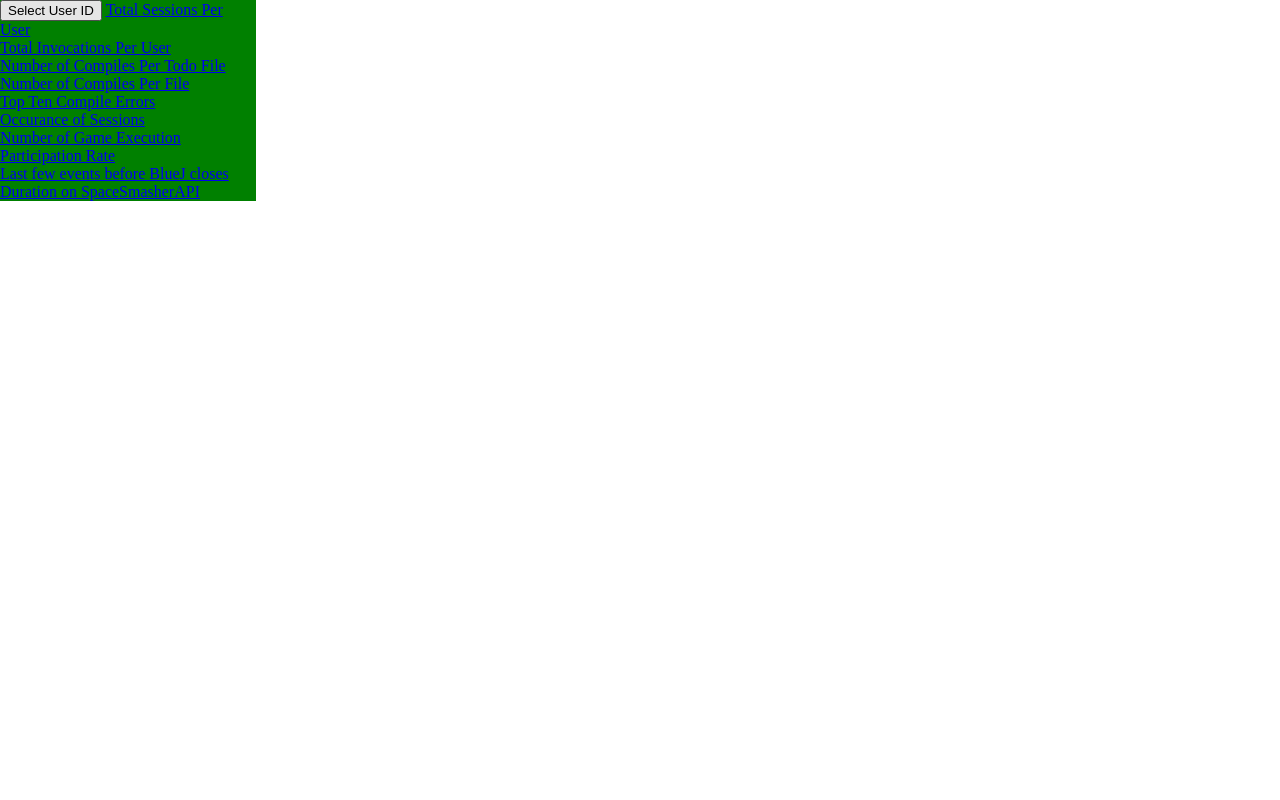
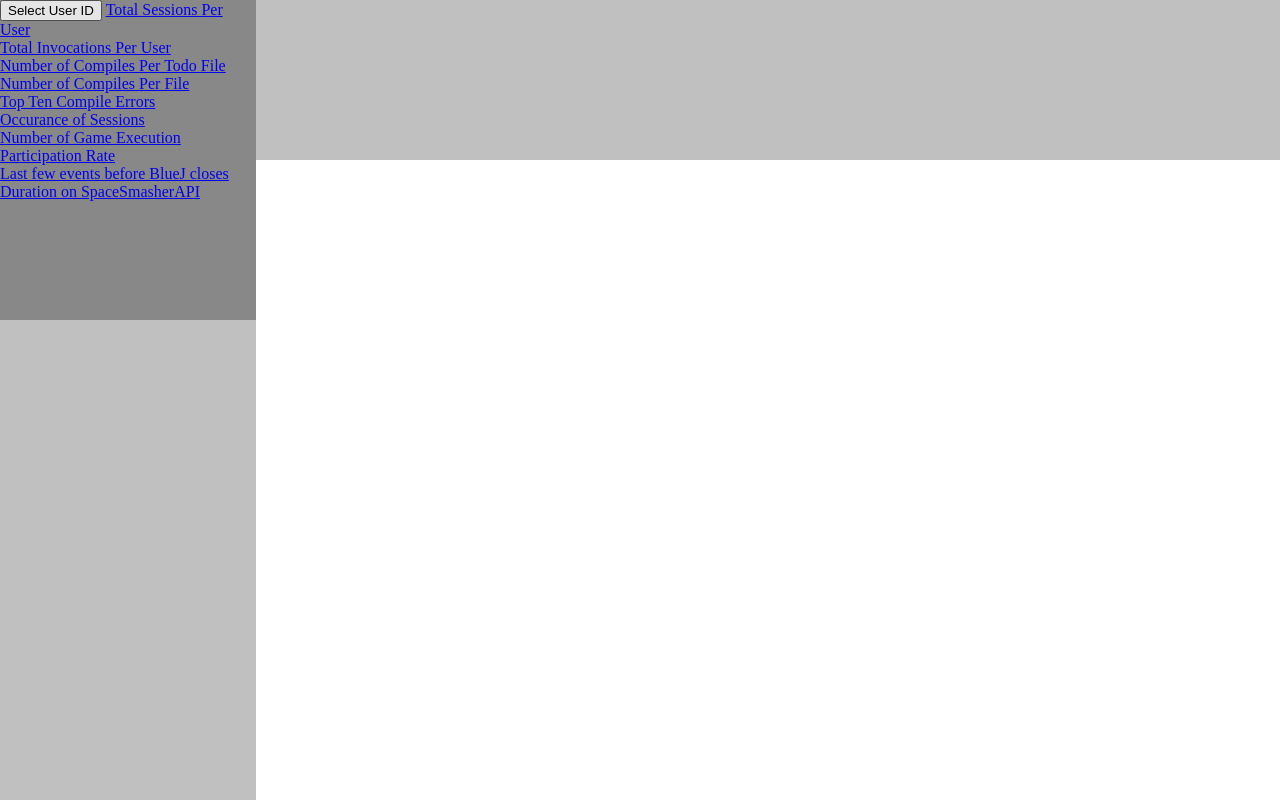
Before and after one commit to GameThemedGroup/BlueJBlackBoxTracking, a PHP site: page /guiPage.php in a window 1280 px wide. Run offline with PHP 8.4, Linux system fonts and the light colour scheme; data that the repository does not hold is empty.

Commit message:
added the guiPage.php file

```diff
--- a/guiPage.php
+++ b/guiPage.php
@@ -5,12 +5,12 @@
 <style type="text/css">
    html, body { height: 100%; padding: 0; margin: 0; }
    div {overflow: scroll;}
-   #left {width:20%; height:auto;}
-   #right {width:80%; height:auto;}
-   #topLeft { background: green; height:20%;}
-   #topRight { background: blue; height:20%;}
-   #bottomLeft { background: red; height:80%;}
-   #bottomRight { background: black; height:80%;}
+   #left {width:20%; height:100%;float:left;background:#C0C0C0;}
+   #right {width:80%; height:100%;float:auto}
+   #topLeft { background:#888888; height:40%;}
+   #topRight { background:#C0C0C0; height:20%;}
+   #bottomLeft {height:60%}
+   #bottomRight { background: white; height:auto;}
 </style>
 <!--
 <script src="charts4php/lib/js/jquery.min.js"></script>
@@ -122,33 +122,6 @@
    <div id="bottomLeft">
       <?php
          // numberOfCompilePerFile();
-      ?>
-   </div>
-</div>
-
-<div id="right">
-   <div id="topRight">
-      <?php
-
-      ?>
-   </div>
-   <div id="bottomRight">
-      <?php
-         // if(isset($_GET['graph'])){
-         //    graphTotalSessionsPerUser();
-         // }
-         // echo "Get user id by session_id<br>";
-         // getUserIdByType("session_id",10307663);
-         // echo "Get user id by master_event_id<br>";
-         // getUserIdByType("master_event_id",720551340);
-         // echo "Get user id by package_id<br>";
-         // getUserIdByType("package_id",4511332);
-         // echo "Get user id by project_id<br>";
-         // getUserIdByType("project_id",4236079);
-         // echo "Get user id by source_file_id<br>";
-         // getUserIdByType("source_file_id",28209599);
-         // numberOfCompilePerTodo();
-
          if(isset($_GET['graphTotalSessionsPerUser'])){
             graphTotalSessionsPerUser();
          }
@@ -186,5 +159,31 @@
    </div>
 </div>
 
+<div id="right">
+   <div id="topRight">
+      <?php
+
+      ?>
+   </div>
+   <div id="bottomRight">
+      <?php
+         // if(isset($_GET['graph'])){
+         //    graphTotalSessionsPerUser();
+         // }
+         // echo "Get user id by session_id<br>";
+         // getUserIdByType("session_id",10307663);
+         // echo "Get user id by master_event_id<br>";
+         // getUserIdByType("master_event_id",720551340);
+         // echo "Get user id by package_id<br>";
+         // getUserIdByType("package_id",4511332);
+         // echo "Get user id by project_id<br>";
+         // getUserIdByType("project_id",4236079);
+         // echo "Get user id by source_file_id<br>";
+         // getUserIdByType("source_file_id",28209599);
+         // numberOfCompilePerTodo();
+      ?>
+   </div>
+</div>
+
 </body>
 </html>
```
